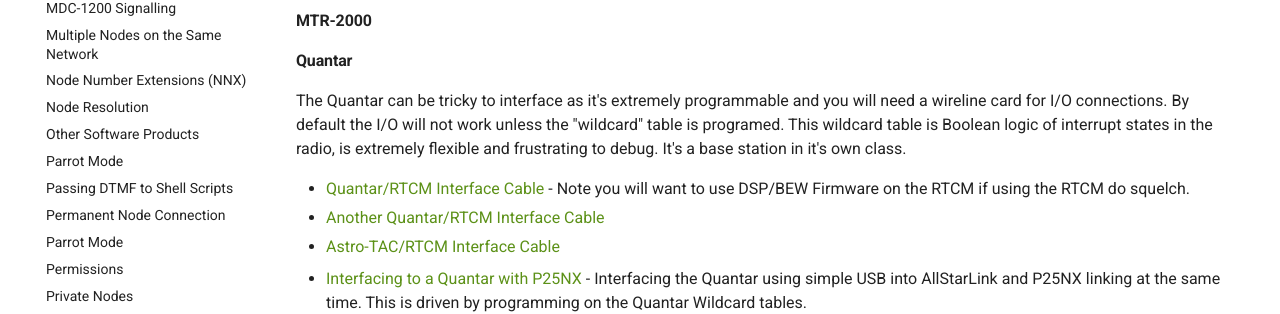
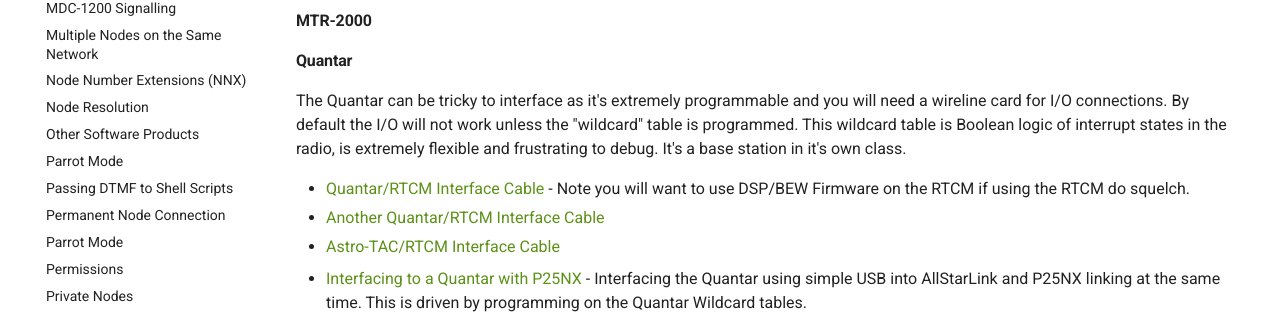
Before and after one commit to AllStarLink/ASL3-Manual, an MkDocs documentation site: the page built from docs/adv-topics/radio-connections.md, in a window 1280 px wide and 900 px high, scrolled down 2719 px. Shown: the part 169-483 px from the top of the window. Built offline with MkDocs 1.6.1 and Material for MkDocs 9.7.7, drawn with Linux system fonts in a browser that asks for light colours.

Commit message:
fix typos

```diff
--- a/docs/adv-topics/radio-connections.md
+++ b/docs/adv-topics/radio-connections.md
@@ -89,7 +89,7 @@
 
 #### Quantar
 
-The Quantar can be tricky to interface as it's extremely programmable and you will need a wireline card for I/O connections.  By default the I/O will not work unless the "wildcard" table is programed.  This wildcard table is Boolean logic of interrupt states in the radio, is extremely flexible and frustrating to debug.  It's a base station in it's own class.
+The Quantar can be tricky to interface as it's extremely programmable and you will need a wireline card for I/O connections.  By default the I/O will not work unless the "wildcard" table is programmed.  This wildcard table is Boolean logic of interrupt states in the radio, is extremely flexible and frustrating to debug.  It's a base station in it's own class.
 
 * [Quantar/RTCM Interface Cable](../assets/pdfs/QUANTAR-RTCM_INTERFACE_CABLE.pdf) - Note you will want to use DSP/BEW Firmware on the RTCM if using the RTCM do squelch.
 * [Another Quantar/RTCM Interface Cable](../assets/pdfs/RTCM_2_Quantar.pdf)
```
Also changed, not shown: docs/adv-topics/iax-auth.md (+1 -1 lines).
